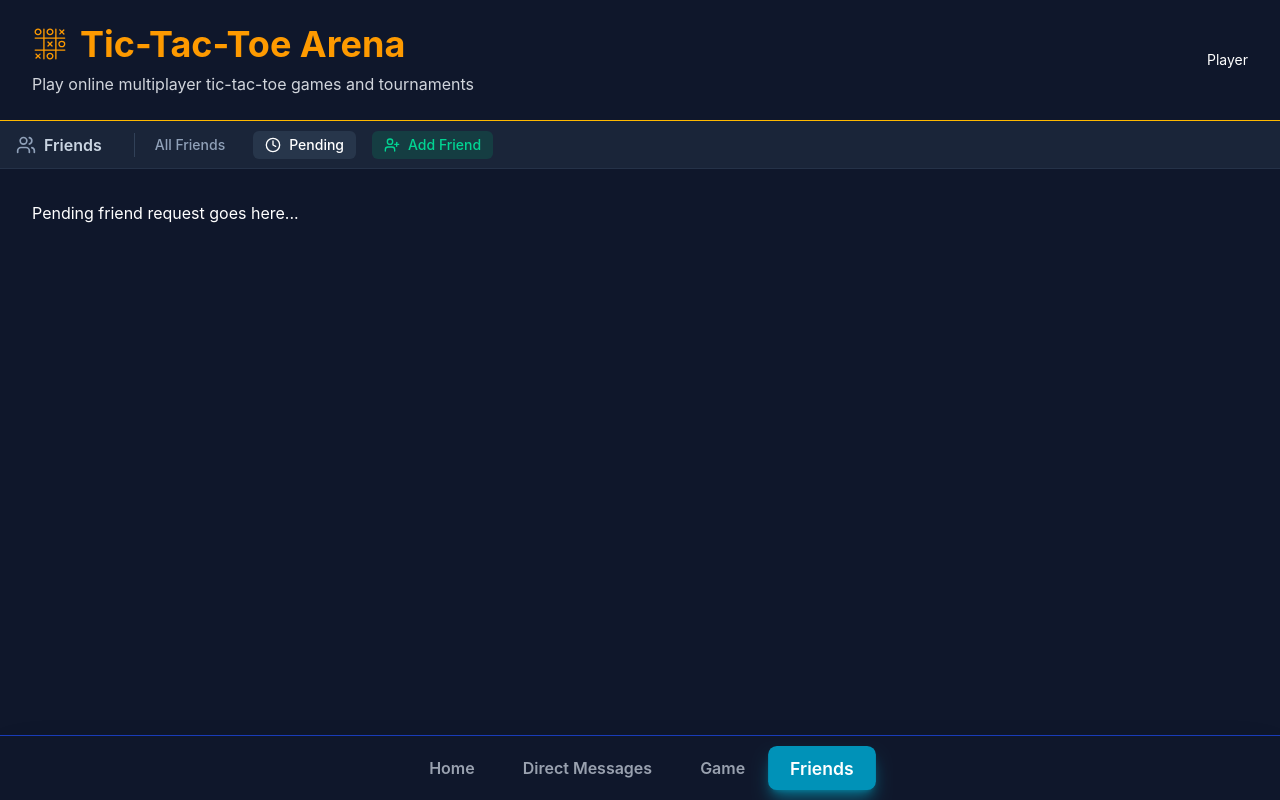
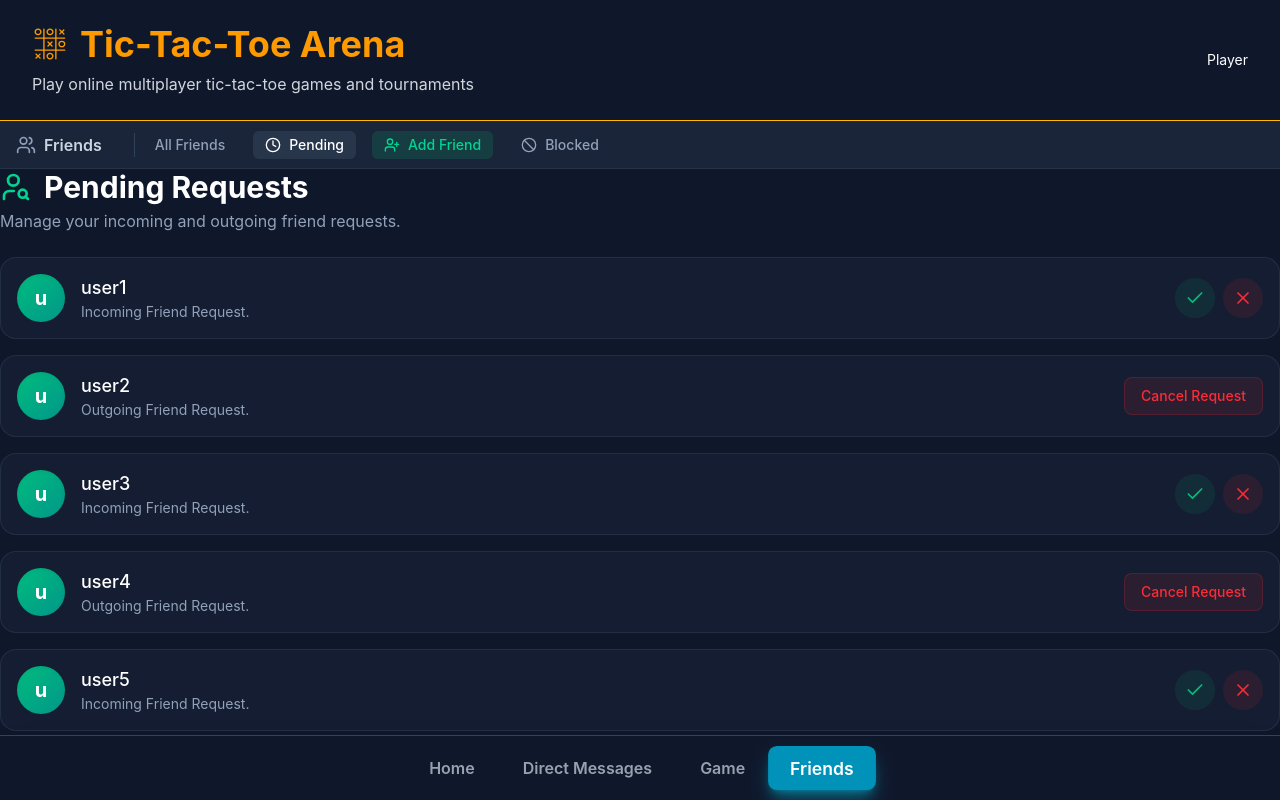
Before and after one commit to Yu-joseph/ft_transcendence, a React (Vite) app in the folder chat-system/frontend/: page /friends in a window 1280 px wide. Both pictures are taken after a click on the button "Pending". Built offline with nearby package versions, Linux system fonts and the light colour scheme.

Commit message:
frontend: friend-system UI Done. Profile-UI next

```diff
--- /dev/null
+++ b/chat-system/frontend/src/components/friends/AddFriend.tsx
@@ -0,0 +1,40 @@
+import { UserPlus, Search } from "lucide-react";
+
+export  function AddFriend() {
+    return (
+        <div className="flex flex-col w-full h-full max-w-7xl mx-auto p-4 md:p-6 lg:p-6">
+            <div className="mb-6">
+                <h1 className="text-3xl text-white font-bold flex items-center gap-3">
+                    <UserPlus className="text-blue-400" size={32}/>
+                    Add Friend
+                </h1>
+                <p className="text-slate-400 mt-1">You can add friends wiht their exact username.</p>
+            </div>
+            <form className="mb-8">
+                <div className="relative group flex items-center">
+                    <div className="absolute left-4 flex items-center pointer-events-none">
+                        <Search className="text-slate-400 group-focus-within:text-blue-400 transition-all" size={20}/>
+                    </div>
+                    <input
+                        type="text"
+                        placeholder="enter username"
+                        className="w-full bg-slate-900 border border-slate-700/50 rounded-xl text-white py-4 pl-12 pr-36 placeholder-slate-500
+                        focus:outline-none focus:border-blue-500 focus:ring-1 focus:ring-blue-500 transition-all shadow-inner"
+                    />
+                    <button
+                        type="submit"
+                        disabled={false}
+                        className="bg-blue-600 absolute right-2 px-6 py-2 hover:bg-blue-500 text-white rounded-lg font-medium transition-colors
+                        disabled:opacity-50 disabled:cursor-not-allowed">
+                        Send Request
+                    </button>
+                </div>
+            </form>
+            <div className="flex flex-col items-center justify-center h-64 border-2 border-dashed border-slate-700/50 rounded-2xl bg-slate-800/20">
+                <UserPlus className="text-slate-500 mb-4" size={48}/>
+                <h3 className="text-slate-300 text-lg font-medium">Looking to connect?</h3>
+                <p className="text-slate-500 text-sm mt-2">Enter a username above to send friend request.</p>
+            </div>
+        </div>
+    );
+}
--- /dev/null
+++ b/chat-system/frontend/src/components/friends/BlockedFriend.tsx
@@ -0,0 +1,44 @@
+import  { Ban, UserCheck }   from 'lucide-react';
+
+export  function BlockedFriend() {
+    const   blocker = [
+        {id: 1, username: 'spam'},
+        {id: 2, username: 'mait'},
+        {id: 3, username: 'fred'},
+        {id: 4, username: 'jack'},
+
+    ]
+    return (
+        <div className="flex flex-col w-full h-full max-w-7xl mx-auto p-4 md:p-6 lg:p-6">
+            <div className="mb-6">
+                <h1 className='text-white font-bold text-3xl flex items-center gap-3'>
+                    <Ban className='text-red-500' size={32}/>
+                    Blocked Users
+                </h1>
+                <p className='text-slate-400'>Users you have rejected friend requests from.</p>
+            </div>
+            <div className='flex flex-col gap-4'>
+                {blocker.map((user) => (
+                    <div key={user.id} className='flex items-center justify-between bg-slate-800/40 border border-slate-700/50 rounded-2xl p-4'>
+                        <div className='flex items-center gap-4'>
+                            <div className='bg-slate-700 w-12 h-12 rounded-full flex items-center justify-center text-slate-400 font-bold text-xl'>
+                                {user.username.charAt(0).toUpperCase()}
+                            </div>
+                            <span className='text-slate-300 font-medium text-lg'>{user.username}</span>
+                        </div>
+                        <button className='flex items-center gap-2 px-4 py-2 bg-slate-700/50 rounded-lg text-slate-300 hover:bg-slate-700
+                        hover:text-white transition-colors text-sm font-medium'>
+                            <UserCheck size={18}/>
+                            Unblock
+                        </button>
+                    </div>
+                ))}
+                {blocker.length === 0 && (
+                    <div className='flex h-64 items-center justify-center text-center text-slate-400 mt-10'>
+                        <p>You haven't blocked anyone. Nice!</p>
+                    </div>
+                )}
+            </div>
+        </div>
+    );
+}
--- /dev/null
+++ b/chat-system/frontend/src/components/friends/PendingRequests.tsx
@@ -0,0 +1,70 @@
+import  { Check, UserSearch, X }    from    'lucide-react';
+
+type RequestType = 'incoming' | 'outgoing';
+
+export  function    PendingRequests() {
+
+    const   requests = [
+        {id: 1, username: 'user1', type: 'incoming' as RequestType},
+        {id: 2, username: 'user2', type: 'outgoing' as RequestType},
+        {id: 3, username: 'user3', type: 'incoming' as RequestType},
+        {id: 4, username: 'user4', type: 'outgoing' as RequestType},
+        {id: 5, username: 'user5', type: 'incoming' as RequestType}
+    ]
+
+
+    return (
+        <div className="flex flex-col w-full">
+            <div className='mb-6'>
+                <h1 className='text-3xl font-bold flex items-center gap-3 text-white'>
+                    <UserSearch className='text-emerald-400' size={32}/>
+                    Pending Requests
+                </h1>
+                <p className='mt-1 text-slate-400'>Manage your incoming and outgoing friend requests.</p>
+            </div>
+            <div className='flex flex-col gap-4'>
+                {requests.map((req) => (
+                    <div key={req.id}
+                        className='flex items-center justify-between bg-slate-800/40 border border-slate-700/50 rounded-2xl p-4 transition-all hover:bg-slate-800/60'
+                    >
+                        <div className='flex items-center gap-4'>
+                            <div className='w-12 h-12 rounded-full bg-linear-to-br from-emerald-500 to-teal-600 flex items-center justify-center
+                            text-white font-bold text-xl shadow-inner'>
+                                {req.username.charAt(0).toLocaleLowerCase()}
+                            </div>
+                            <div className='flex flex-col'>
+                                <span className='text-white font-medium text-lg'>{req.username}</span>
+                                <span className='text-sm text-slate-400'>{req.type === 'incoming' ? 'Incoming Friend Request.' : 'Outgoing Friend Request.'}</span>
+                            </div>
+                        </div>
+                        {/* --------- */}
+                        {
+                            req.type === 'incoming' ? (
+                                <div className='flex items-center gap-2'>
+                                    <button className='w-10 h-10 rounded-full bg-emerald-500/10 text-emerald-500 hover:bg-emerald-500 hover:text-white
+                                    flex items-center justify-center transition-colors'>
+                                        <Check size={20}/>
+                                    </button>
+                                    <button className='w-10 h-10 rounded-full bg-red-500/10 text-red-500 hover:bg-red-500 hover:text-white
+                                    flex items-center justify-center transition-colors' title='Decline'>
+                                        <X size={20}/>
+                                    </button>
+                                </div>
+                            ) : (
+                                <button className='px-4 py-2 rounded-lg bg-red-500/10 text-red-500 border border-red-500/20 hover:bg-red-500 hover:text-white transition-all
+                                text-sm font-medium'>
+                                    Cancel Request
+                                </button>
+                            )
+                        }
+                    </div>
+                ))}
+            </div>
+                {requests.length === 0 && (
+                    <div className="flex h-64 items-center justify-center text-center text-slate-400 mt-10">
+                        <p>No pending requests right now.</p>
+                    </div>
+                )}
+        </div>
+    );
+}
--- a/chat-system/frontend/src/pages/Friends.tsx
+++ b/chat-system/frontend/src/pages/Friends.tsx
@@ -1,8 +1,11 @@
 import { useState } from "react";
 import { FriendsList } from "../components/friends/FriendsList";
-import  { Users, Clock, UserPlus }   from 'lucide-react';
+import  { Users, Clock, UserPlus, Ban }   from 'lucide-react';
+import { PendingRequests } from "../components/friends/PendingRequests";
+import { AddFriend } from "../components/friends/AddFriend";
+import { BlockedFriend } from "../components/friends/BlockedFriend";
 
-type    TabTypes = 'friends' | 'pending' | 'add';
+type    TabTypes = 'friends' | 'pending' | 'add' | 'blocked';
 
 export function Friend() {
     const   [activeTab, setActivetab] = useState<TabTypes>('friends');
@@ -12,9 +15,11 @@ export function Friend() {
             case 'friends':
                 return <FriendsList/>;
             case 'pending':
-                return <div className="p-8 text-white">Pending friend request goes here...</div>;
+                return <PendingRequests/>;
             case 'add':
-                return <div className="p-8 text-white">Add friend components goes hrer...</div>
+                return <AddFriend/>
+            case 'blocked':
+                return <BlockedFriend/>
             default:
                 return <FriendsList/>
         }
@@ -51,6 +56,14 @@ export function Friend() {
                             <UserPlus size={16}/>
                             Add Friend
                     </button>
+                    <button
+                        onClick={() => setActivetab('blocked')}
+                        className={`px-3 py-1 rounded-md text-sm font-medium cursor-pointer flex items-center gap-2 transition-colors ${
+                            activeTab === 'blocked' ? 'bg-red-500/20 text-red-500' : 'text-slate-400  hover:bg-slate-800 hover:text-red-400'
+                        }`}>
+                            <Ban size={16}/>
+                            Blocked
+                    </button>
                 </nav>
             </div>
             <div className="flex-1 overflow-y-auto">
```
Also changed, not shown: chat-system/frontend/src/components/friends/FriendsList.tsx (+7 -13 lines).
